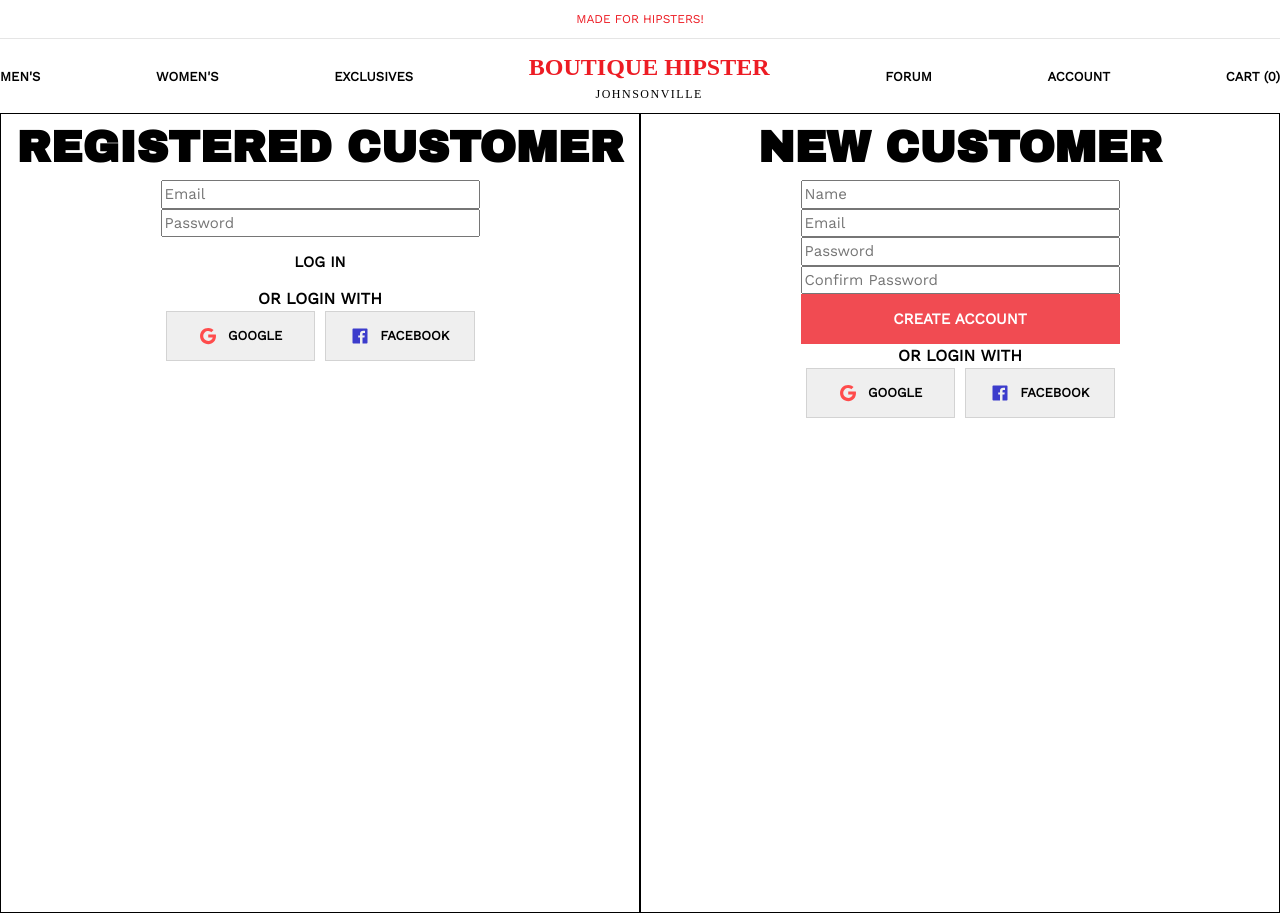
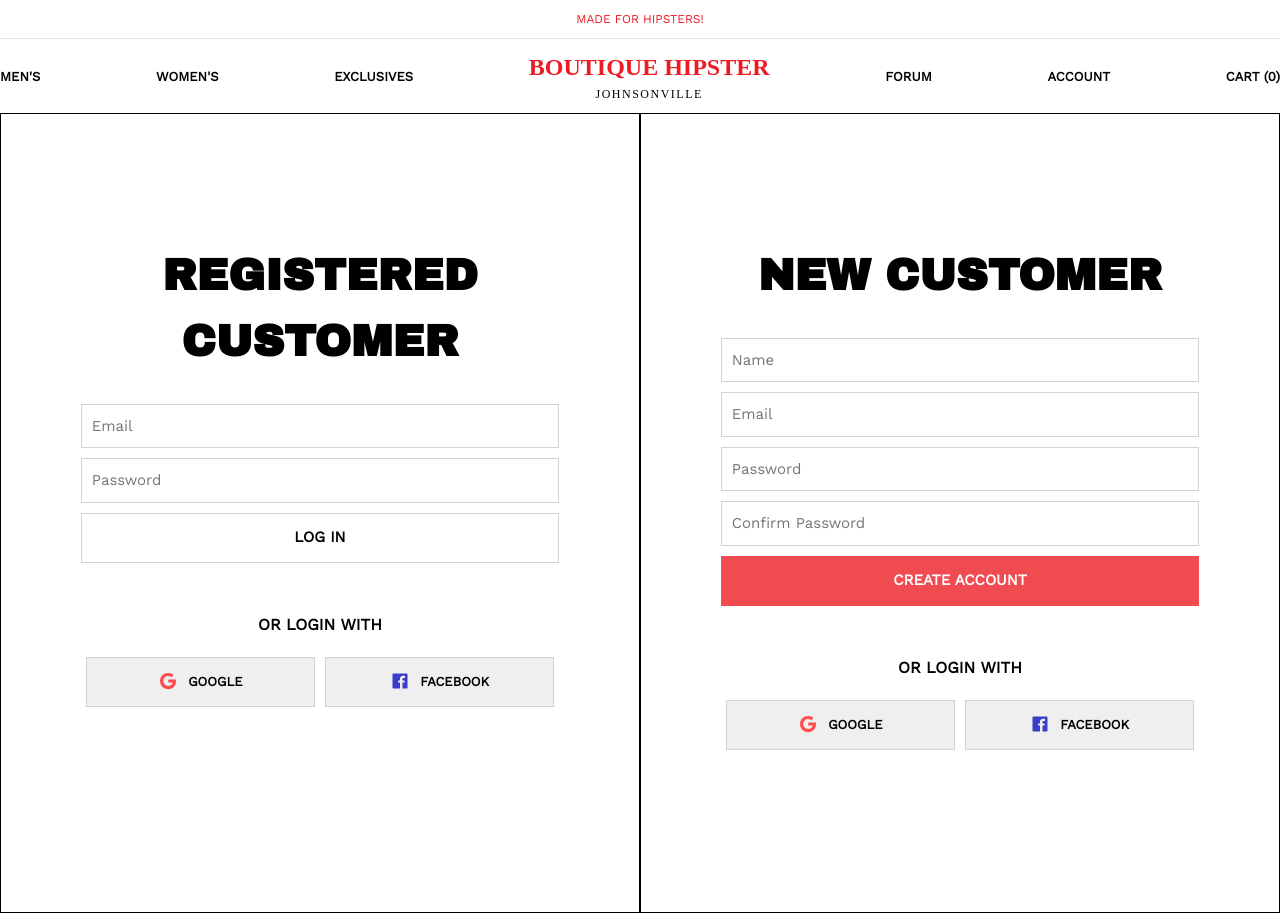
Before and after one commit to devminko/boutique-hipster, a React (Create React App) app in the folder client/: page /account in a window 1280 px wide. Built offline with nearby package versions, Linux system fonts and the light colour scheme; a web font is replaced by a local one.

Commit message:
Update styling for AccountLogin and AccountRegister components

```diff
--- a/client/src/components-ui/button/button.module.scss
+++ b/client/src/components-ui/button/button.module.scss
@@ -22,11 +22,12 @@
     background: lighten($primary-color, 10%);
     color: $white;
     transition: background-color 300ms ease-in-out;
-    transition: color 400ms ease-in-out;
+    transition: color 100ms ease-in-out;
 
     &:hover {
       background: $white;
       color: $black;
+      border: 1px solid $lightgrey;
     }
   }
 
@@ -34,12 +35,14 @@
   &.invert {
     background: $white;
     color: $black;
+    border: 1px solid $lightgrey;
     transition: background-color 300ms ease-in-out;
-    transition: color 200ms ease-in-out;
+    transition: color 100ms ease-in-out;
 
     &:hover {
       background: lighten($primary-color, 10%);
       color: $white;
+      border: none;
     }
   }
 
--- /dev/null
+++ b/client/src/components-ui/form-input/FormInput.js
@@ -0,0 +1,18 @@
+import React, { } from 'react';
+
+import style from './form-input.module.scss';
+
+// *************************** FORM INPUT COMPONENT *************************** //
+const FormInput = ({ onChange, ...otherProps }) => {
+  return (
+    <input
+      className={`
+        ${style.formInput}
+      `}
+      onChange={onChange}
+      {...otherProps}
+    />
+  )
+};
+
+export default FormInput;
--- /dev/null
+++ b/client/src/components-ui/form-input/form-input.module.scss
@@ -0,0 +1,22 @@
+@import '../../styles/global.styles';
+
+// FORM INPUT
+.formInput {
+  padding: 1rem;
+  margin-bottom: 1rem;
+  color: $grey;
+  border: 1px solid $lightgrey;
+}
+
+// ********************************** MEDIA QUERIES ********************************** //
+@media screen and (min-width: 500px) {
+
+}
+
+@media screen and (min-width: 800px) {
+
+}
+
+@media screen and (min-width: 1200px) {
+
+}
--- a/client/src/components/account-login/AccountLogin.js
+++ b/client/src/components/account-login/AccountLogin.js
@@ -4,6 +4,7 @@ import { IoLogoFacebook, IoLogoGoogle } from 'react-icons/io';
 
 import { loginUser } from '../../redux/auth/auth.actions';
 
+import FormInput from '../../components-ui/form-input/FormInput';
 import Button from '../../components-ui/button/Button';
 
 import style from './account-login.module.scss';
@@ -32,17 +33,16 @@ const AccountLogin = ({ loginUser }) => {
   return (
     <div className={style.accountLogin}>
 
-      <h2 className={style.title}>Registered Customer</h2>
-
       <form onSubmit={onSubmit} className={style.form}>
-        <input
+        <h2 className={style.title}>Registered Customer</h2>
+        <FormInput
           type='email'
           name='email'
           placeholder='Email'
           value={email}
           onChange={onChange}
         />
-        <input
+        <FormInput
           type='password'
           name='password'
           placeholder='Password'
--- a/client/src/components/account-login/account-login.module.scss
+++ b/client/src/components/account-login/account-login.module.scss
@@ -4,13 +4,7 @@
 .accountLogin {
   border: 1px solid $black;
   width: 100%;
-
-  .title {
-    text-align: center;
-    text-transform: uppercase;
-    font-family: $secondary-font;
-    font-size: 4.4rem;
-  }
+  padding-bottom: 10rem;
 
   .form {
     display: flex;
@@ -18,16 +12,28 @@
     width: 90%;
     margin-left: auto;
     margin-right: auto;
+    margin-top: 20%;
+
+    .title {
+      text-align: center;
+      text-transform: uppercase;
+      font-family: $secondary-font;
+      font-size: 4.4rem;
+      margin-bottom: 3rem;
+    }
   }
 
+  // SOCIAL LOGINS
   .socialLogins {
     display: flex;
     flex-direction: column;
     width: 90%;
     margin-left: auto;
     margin-right: auto;
+    margin-top: 5rem;
 
     .text {
+      margin-bottom: 2rem;
       text-align: center;
       text-transform: uppercase;
       font-weight: bolder;
@@ -65,6 +71,34 @@
     width: 50%;
 
     .form {
+      width: 75%;
+    }
+
+    .socialLogins {
+      width: 75%;
+    }
+  }
+}
+
+@media screen and (min-width: 1200px) {
+  .accountLogin {
+    width: 50%;
+
+    .form {
+      width: 75%;
+    }
+
+    .socialLogins {
+      width: 75%;
+    }
+  }
+}
+
+@media screen and (min-width: 1400px) {
+  .accountLogin {
+    width: 50%;
+
+    .form {
       width: 50%;
     }
 
@@ -73,7 +107,3 @@
     }
   }
 }
-
-@media screen and (min-width: 1200px) {
-
-}
--- a/client/src/components/account-register/AccountRegister.js
+++ b/client/src/components/account-register/AccountRegister.js
@@ -4,6 +4,7 @@ import { IoLogoFacebook, IoLogoGoogle } from 'react-icons/io';
 
 import { registerUser } from '../../redux/auth/auth.actions';
 
+import FormInput from '../../components-ui/form-input/FormInput';
 import Button from '../../components-ui/button/Button';
 
 import style from './account-register.module.scss';
@@ -38,31 +39,31 @@ const AccountRegister = ({ registerUser }) => {
   return (
     <div className={style.accountRegister}>
 
-      <h2 className={style.title}>New Customer</h2>
 
       <form onSubmit={onSubmit} className={style.form}>
-        <input
+        <h2 className={style.title}>New Customer</h2>
+        <FormInput
           type='text'
           name='name'
           placeholder='Name'
           value={name}
           onChange={onChange}
         />
-        <input
+        <FormInput
           type='email'
           name='email'
           placeholder='Email'
           value={email}
           onChange={onChange}
         />
-        <input
+        <FormInput
           type='password'
           name='password'
           placeholder='Password'
           value={password}
           onChange={onChange}
         />
-        <input
+        <FormInput
           type='password'
           name='confirmPassword'
           placeholder='Confirm Password'
--- a/client/src/components/account-register/account-register.module.scss
+++ b/client/src/components/account-register/account-register.module.scss
@@ -4,13 +4,7 @@
 .accountRegister {
   border: 1px solid $black;
   width: 100%;
-
-  .title {
-    text-align: center;
-    text-transform: uppercase;
-    font-family: $secondary-font;
-    font-size: 4.4rem;
-  }
+  padding-bottom: 10rem;
 
   .form {
     display: flex;
@@ -18,16 +12,28 @@
     width: 90%;
     margin-left: auto;
     margin-right: auto;
+    margin-top: 20%;
+
+    .title {
+      text-align: center;
+      text-transform: uppercase;
+      font-family: $secondary-font;
+      font-size: 4.4rem;
+      margin-bottom: 3rem;
+    }
   }
 
+  // SOCIAL LOGINS
   .socialLogins {
     display: flex;
     flex-direction: column;
     width: 90%;
     margin-left: auto;
     margin-right: auto;
+    margin-top: 5rem;
 
     .text {
+      margin-bottom: 2rem;
       text-align: center;
       text-transform: uppercase;
       font-weight: bolder;
@@ -65,6 +71,34 @@
     width: 50%;
 
     .form {
+      width: 75%;
+    }
+
+    .socialLogins {
+      width: 75%;
+    }
+  }
+}
+
+@media screen and (min-width: 1200px) {
+  .accountRegister {
+    width: 50%;
+
+    .form {
+      width: 75%;
+    }
+
+    .socialLogins {
+      width: 75%;
+    }
+  }
+}
+
+@media screen and (min-width: 1400px) {
+  .accountRegister {
+    width: 50%;
+
+    .form {
       width: 50%;
     }
 
@@ -73,7 +107,3 @@
     }
   }
 }
-
-@media screen and (min-width: 1200px) {
-
-}
```
